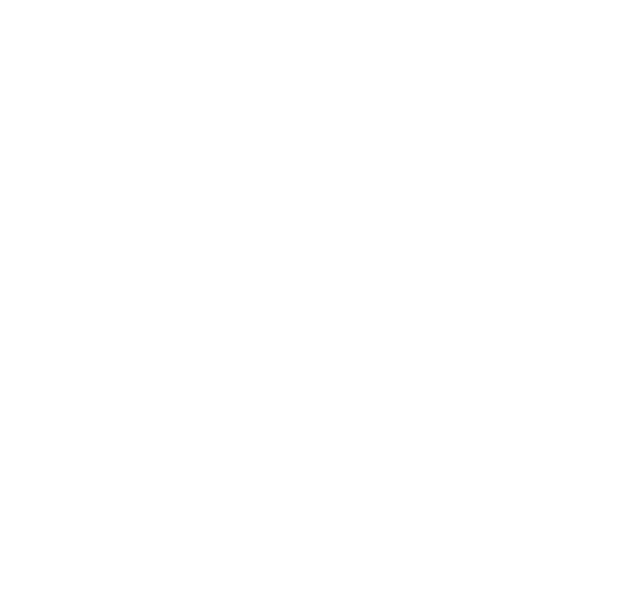
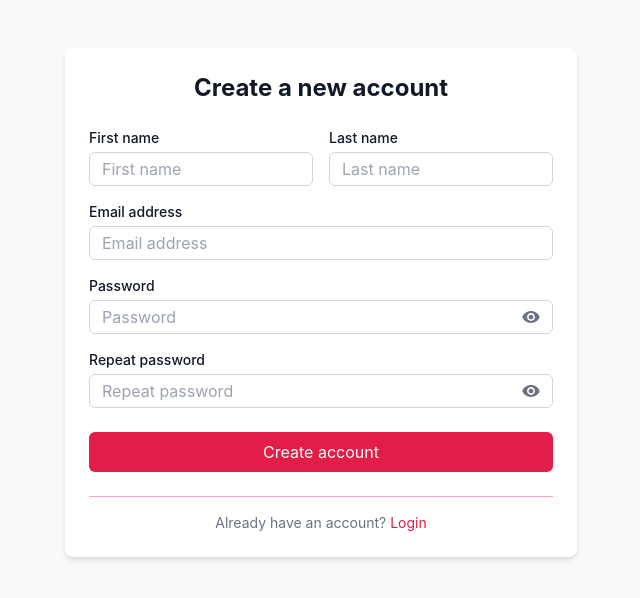
Before and after one commit to Galuxier/SE_67_GROUP_3, a React (Create React App) app in the folder frontend/: page /register in a window 1280 px wide. Before the commit this address had no page. Shown: the top 598 px of the page, without its empty margins (319-959 px from the left). Built offline with nearby package versions, Linux system fonts and the light colour scheme.

Commit message:
register and install react-icon

```diff
--- a/frontend/package.json
+++ b/frontend/package.json
@@ -11,6 +11,7 @@
     "axios": "^1.7.9",
     "react": "^19.0.0",
     "react-dom": "^19.0.0",
+    "react-icons": "^5.5.0",
     "react-router-dom": "^7.1.5",
     "react-scripts": "5.0.1",
     "web-vitals": "^2.1.4"
--- /dev/null
+++ b/frontend/postcss.config.js
@@ -0,0 +1,6 @@
+module.exports = {
+  plugins: {
+    tailwindcss: {},
+    autoprefixer: {},
+  },
+}
--- a/frontend/src/App.js
+++ b/frontend/src/App.js
@@ -1,12 +1,15 @@
 import React from 'react';
 import { BrowserRouter as Router, Routes, Route } from 'react-router-dom';
 import Home from './pages/Home';
+import RegisterForm from './pages/register';
+
 
 function App() {
   return (
     <Router>
       <Routes>
         <Route path="/" element={<Home />} />
+        <Route path="/register" element={<RegisterForm />} />
       </Routes>
     </Router>
   );
--- a/frontend/src/index.css
+++ b/frontend/src/index.css
@@ -1,3 +1,7 @@
+@tailwind base;
+@tailwind components;
+@tailwind utilities;
+
 body {
   margin: 0;
   font-family: -apple-system, BlinkMacSystemFont, 'Segoe UI', 'Roboto', 'Oxygen',
@@ -5,9 +9,16 @@ body {
     sans-serif;
   -webkit-font-smoothing: antialiased;
   -moz-osx-font-smoothing: grayscale;
+  background-color: #F9F9F9;
 }
 
 code {
   font-family: source-code-pro, Menlo, Monaco, Consolas, 'Courier New',
     monospace;
 }
+
+.error-message{
+  color: red;
+  font-size: 14px;
+  margin-left: 1%;
+}
--- a/frontend/src/pages/Home.jsx
+++ b/frontend/src/pages/Home.jsx
@@ -1,5 +1,8 @@
 import React, { useEffect, useState } from 'react';
 import { api } from '../services/axios';
+
+import { Link } from "react-router-dom";
+;
 
 function Home() {
   const [message, setMessage] = useState('');
@@ -12,9 +15,10 @@ function Home() {
 
   return (
     <div className="p-4">
-      <h1 className="text-2xl font-bold">SE_67_GROUP_3 Frontend</h1>
+      <h1 className="text-2xl ">SE_67_GROUP_3 Frontend</h1>
       <p>Backend says: </p>
       <pre>{message}</pre>
+      <Link to="/register" className="text-blue-500 ">Register</Link>
     </div>
   );
 }
--- /dev/null
+++ b/frontend/src/pages/register.jsx
@@ -0,0 +1,217 @@
+/* eslint-disable jsx-a11y/anchor-is-valid */
+import React, { useEffect, useState } from "react";
+import { api } from "../services/axios";
+
+import "../index.css";
+import { IoMdEye, IoMdEyeOff } from "react-icons/io";
+
+function RegisterForm() {
+  const [formInput, setFormInput] = useState({
+    firstName: "",
+    lastName: "",
+    email: "",
+    password: "",
+    repeatPassword: "",
+  });
+
+  const [formError, setFormError] = useState({
+    firstName: "",
+    lastName: "",
+    email: "",
+    password: "",
+    repeatPassword: "",
+  });
+
+  const validateFormInput = (event) => {
+    event.preventDefault();
+
+    let inputError = {
+      firstName: "",
+      lastName: "",
+      email: "",
+      password: "",
+      repeatPassword: "",
+    };
+
+    if (!formInput.firstName) {
+      inputError.firstName = "Please enter your first name";
+    }
+    if (!formInput.lastName) {
+      inputError.lastName = "Please enter your last name";
+    }
+    if (!formInput.email) {
+      inputError.email = "Please enter your email address";
+    }
+    if (!formInput.password) {
+      inputError.password = "Please enter your password";
+    }
+    if (!formInput.repeatPassword) {
+      inputError.repeatPassword = "Please enter confirm your password";
+    }
+    if (formInput.password !== formInput.repeatPassword) {
+      inputError.repeatPassword = "Password don't match!";
+    }
+    setFormError(inputError);
+  };
+
+  const [showPassword, setShowPassword] = useState(false);
+  const [showRepeatPassword, setShowRepeatPassword] = useState(false);
+
+  return (
+    <div className="flex flex-col items-center min-h-screen py-12">
+      <div className="bg-white p-6 rounded-lg shadow-md max-w-lg w-full">
+        <h1 className="text-center text-2xl font-bold text-gray-900">
+          Create a new account
+        </h1>
+
+        <form onSubmit={validateFormInput}>
+          <div className="flex flex-row gap-x-4 mt-6">
+            <div className="w-1/2">
+              <label
+                htmlFor="first-name"
+                className="block text-sm font-medium text-gray-900"
+              >
+                First name
+              </label>
+              <input
+                value={formInput.firstName}
+                onChange={({ target }) => {
+                  setFormInput({ ...formInput, firstName: target.value });
+                }}
+                id="firstName"
+                name="firstName"
+                type="text"
+                placeholder="First name"
+                className="mt-1 py-1 px-3 block w-full rounded-md border border-gray-300 focus:border-pink-600 focus:ring-1 focus:ring-pink-300 focus:outline-none"
+              />
+              <p className="error-message">{formError.firstName}</p>
+            </div>
+
+            <div className="w-1/2">
+              <label
+                htmlFor="last-name"
+                className="block text-sm font-medium text-gray-900"
+              >
+                Last name
+              </label>
+              <input
+                value={formInput.lastName}
+                onChange={({ target }) => {
+                  setFormInput({ ...formInput, lastName: target.value });
+                }}
+                id="lastName"
+                name="lastName"
+                type="text"
+                placeholder="Last name"
+                className="mt-1 py-1 px-3 block w-full rounded-md border border-gray-300 focus:border-pink-600 focus:ring-1 focus:ring-pink-300 focus:outline-none"
+              />
+              <p className="error-message">{formError.lastName}</p>
+            </div>
+          </div>
+
+          <div className="mt-4">
+            <label
+              htmlFor="email"
+              className="block text-sm font-medium text-gray-900"
+            >
+              Email address
+            </label>
+
+            <input
+              value={formInput.email}
+              onChange={({ target }) => {
+                setFormInput({ ...formInput, email: target.value });
+              }}
+              id="email"
+              name="email"
+              type="email"
+              placeholder="Email address"
+              className="mt-1 py-1 px-3 block w-full rounded-md border border-gray-300 focus:border-pink-600 focus:ring-1 focus:ring-pink-300 focus:outline-none"
+            />
+            <p className="error-message">{formError.email}</p>
+          </div>
+
+          <div className="mt-4 relative">
+            <label
+              htmlFor="password"
+              className="block text-sm font-medium text-gray-900"
+            >
+              Password
+            </label>
+            <div className="relative">
+                <input
+                value={formInput.password}
+                onChange={({ target }) => {
+                    setFormInput({ ...formInput, password: target.value });
+                }}
+                id="password"
+                name="password"
+                type={showPassword ? "text" : "password"}
+                placeholder="Password"
+                className="mt-1 py-1 px-3 block w-full rounded-md border border-gray-300 focus:border-pink-600 focus:ring-1 focus:ring-pink-300 focus:outline-none"
+                />
+                <button
+                type="button"
+                onClick={() => setShowPassword(!showPassword)}
+                className="absolute inset-y-0 right-0 pr-3 flex items-center text-gray-500"
+                >
+                {showPassword ? (
+                    <IoMdEyeOff size={20} />
+                ) : (
+                    <IoMdEye size={20} />
+                )}
+                </button>
+            </div>
+            <p className="error-message">{formError.password}</p>
+          </div>
+
+          <div className="mt-4 relative">
+            <label
+              htmlFor="password"
+              className="block text-sm font-medium text-gray-900"
+            >
+              Repeat password
+            </label>
+            <div className="relative">
+            <input
+              value={formInput.repeatPassword}
+              onChange={({ target }) => {
+                setFormInput({ ...formInput, repeatPassword: target.value });
+              }}
+              id="repeatPassword"
+              name="repeatPassword"
+              type={showRepeatPassword ? "text" : "password"}
+              placeholder="Repeat password"
+              className="mt-1 py-1 px-3 block w-full rounded-md border border-gray-300 focus:border-pink-600 focus:ring-1 focus:ring-pink-300 focus:outline-none"
+            />
+            <button
+              type="button"
+              onClick={() => setShowRepeatPassword(!showRepeatPassword)}
+              className="absolute inset-y-0 right-0 pr-3 flex items-center text-gray-500"
+            >
+              {showRepeatPassword ? <IoMdEyeOff size={20} /> : <IoMdEye size={20} />} {/* แก้ไอคอนให้เปลี่ยนได้ */}
+            </button>
+            </div>
+            <p className="error-message">{formError.repeatPassword}</p>
+          </div>
+          <button
+            type="submit"
+            className="btn mt-6 w-full bg-rose-600 text-white py-2 rounded-md hover:bg-rose-500"
+          >
+            Create account
+          </button>
+        </form>
+        <hr className="border-pink-300 mt-6" />
+
+        <p className="mt-4 text-center text-sm text-gray-500">
+          Already have an account?{" "}
+          <a href="#" className="text-rose-600 hover:text-rose-500">
+            Login
+          </a>
+        </p>
+      </div>
+    </div>
+  );
+}
+
+export default RegisterForm;
--- /dev/null
+++ b/frontend/tailwind.config.js
@@ -0,0 +1,11 @@
+/** @type {import('tailwindcss').Config} */
+module.exports = {
+  content: [
+    "./index.html",
+    "./src/**/*.{js,ts,jsx,tsx}", // ✅ ให้ Tailwind ตรวจสอบไฟล์ JSX ทั้งหมด
+  ],
+  theme: {
+    extend: {},
+  },
+  plugins: [],
+}
```
Also changed, not shown: 1 other file (tests, documents, lock files or other folders).
